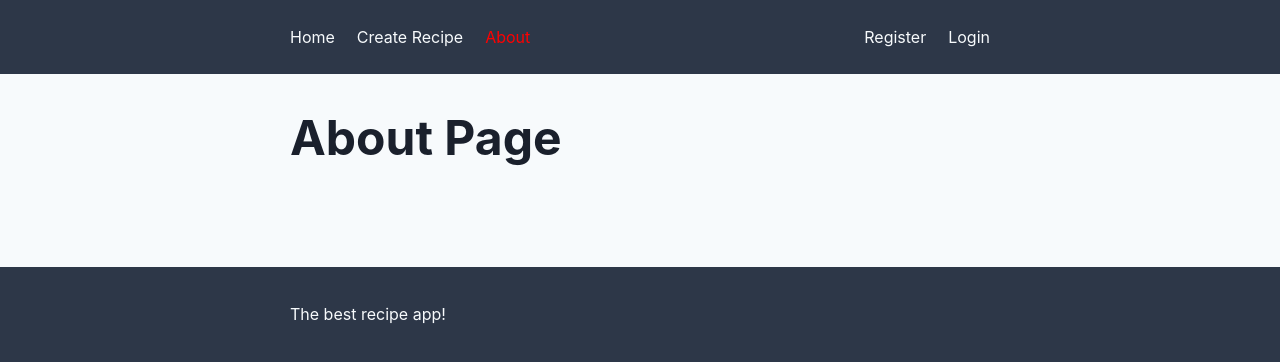
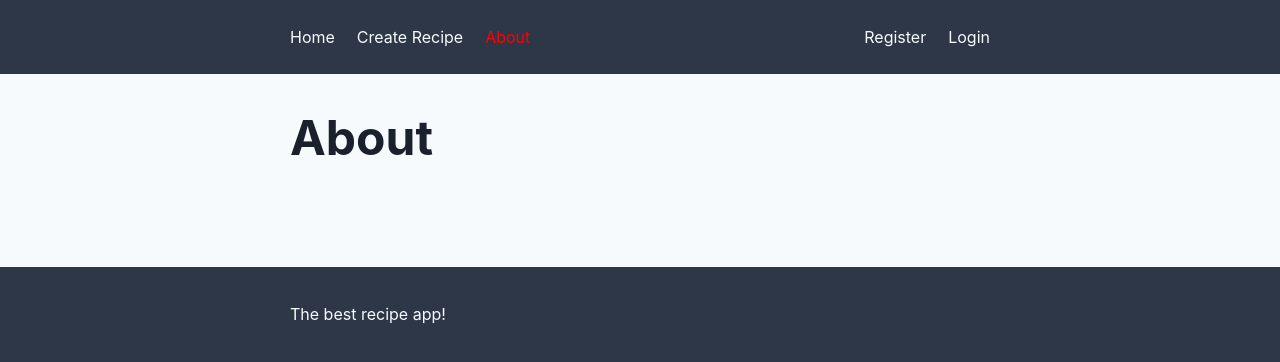
Before and after one commit to AlbertVilaCalvo/FullStack-Node-React-Recipe-REST, a React (Create React App) app in the folder web/: page /about in a window 1280 px wide. Shown: the top 362 px of the page. Built offline with nearby package versions, Linux system fonts and the light colour scheme.

Commit message:
[web] Remove 'Page' from H1

```diff
--- a/web/src/ui/pages/AboutPage.tsx
+++ b/web/src/ui/pages/AboutPage.tsx
@@ -4,7 +4,7 @@
   return (
     <div className="main-container page">
       <div className="main-container-child-centered">
-        <H1>About Page</H1>
+        <H1>About</H1>
       </div>
     </div>
   )
--- a/web/src/ui/pages/HomePage.tsx
+++ b/web/src/ui/pages/HomePage.tsx
@@ -10,7 +10,7 @@
   return (
     <div className="main-container page">
       <div className="main-container-child-centered">
-        <H1>Home Page</H1>
+        <H1>Home</H1>
         {isLoading(getRecipesResult) ? (
           <p>Loading...</p>
         ) : isSuccess(getRecipesResult) ? (
```
